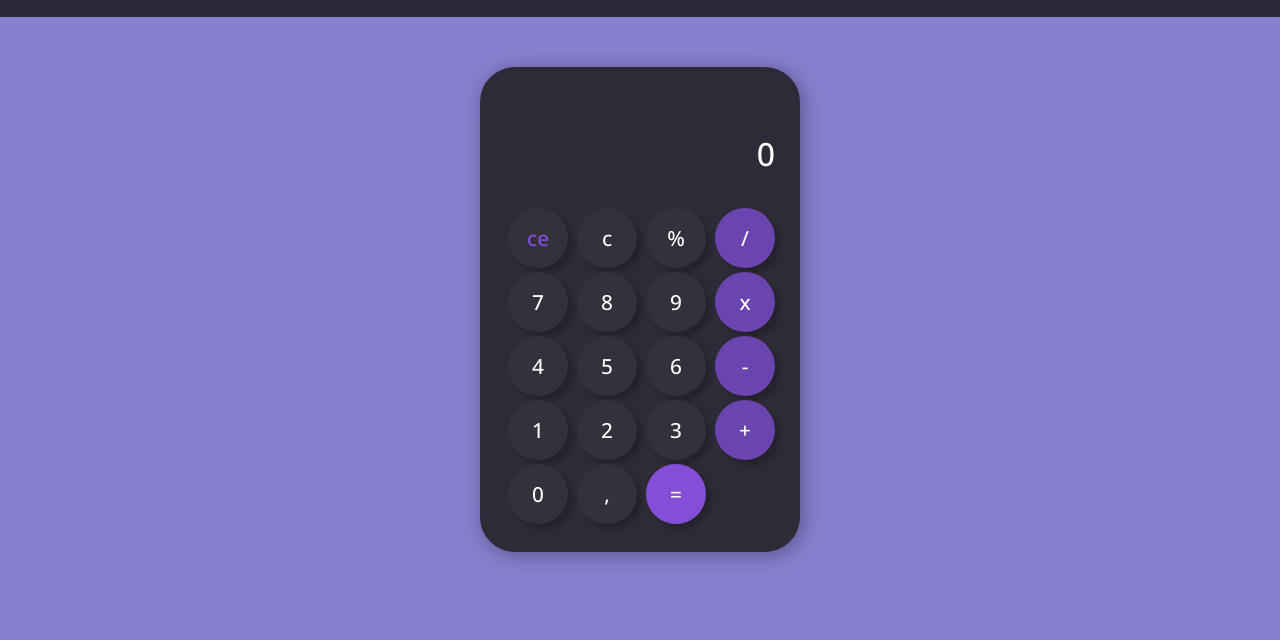
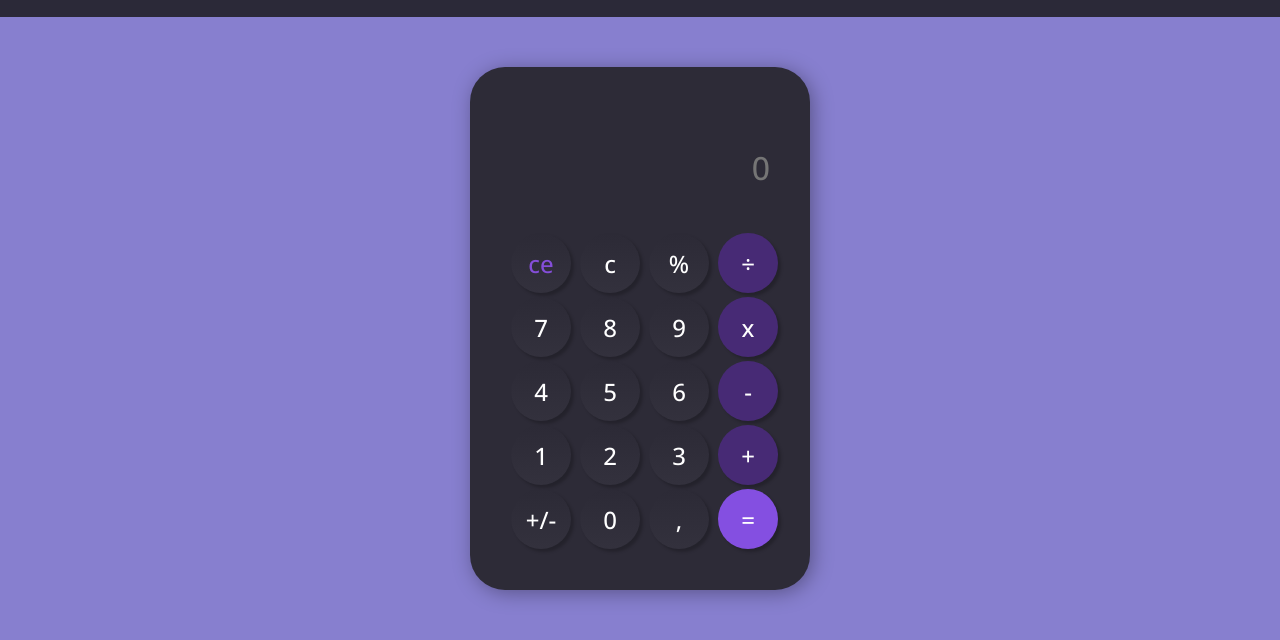
Before and after one commit to SoaresLeonardo/calculator-js, a plain HTML site: page index.html in a window 1280 px wide. Shown: the part 56-696 px from the top of the page. Drawn offline with nearby package versions, Linux system fonts and the light colour scheme.

Commit message:
finalizada

```diff
--- a/assets/css/style.css
+++ b/assets/css/style.css
@@ -17,17 +17,16 @@ button {
   width: 60px;
   margin-right: 5px;
   height: 60px;
-  background-color: #34313d;
-  box-shadow: 5px 5px 5px #00000036;
+  box-shadow: 3px 3px 3px #00000036;
   color: #fff;
-  font-size: 1.3rem;
-  transition: 0.2s;
+  font-size: 1.5rem;
+  outline: none;
+  cursor: pointer;
 }
 
-button:hover:not(.method, .equal) {
-    background-color: #0000000e;
+button:not(.method) {
+  background-image: linear-gradient(to top, #33313d, #2c2a36);
 }
-
 
 body {
   background-color: var(--backgroundColor);
@@ -35,28 +34,23 @@ body {
 
 .calculator-container {
   background-color: var(--backgroundCalculatorContainer);
-  max-width: 320px;
+  max-width: 340px;
   margin: 50px auto;
-  padding: 25px;
+  padding: 38px;
   border-radius: 35px;
   box-shadow: 3px 3px 20px #00000056;
 }
 
 .method {
-  background-color: #6a44af;
+  background-color: #472a75;
 }
 
 .ce {
   color: #844ed8;
 }
 
-
 .equal {
-  background-color: #844ed8;
-}
-
-.method:hover {
-    background-color: #57398fc9;
+  background-color: #844fe1;
 }
 
 .header-container {
@@ -70,9 +64,12 @@ body {
 }
 
 .display {
-  color: white;
   font-size: 2rem;
   text-align: right;
-  margin-bottom: 30px;
+  margin-bottom: 40px;
   margin-top: 40px;
+  width: 100%;
+  background: none;
+  border-style: none;
+  color: white;
 }
--- a/assets/js/main.js
+++ b/assets/js/main.js
@@ -0,0 +1,54 @@
+const display = document.querySelector(".display");
+let click;
+function insert(valor) {
+  display.value += valor;
+}
+
+function button() {
+  document.addEventListener("click", (e) => {
+    const el = e.target;
+
+    if (el.classList.contains("btn-ce")) {
+      clear();
+    }
+    if (el.classList.contains("btn-c")) {
+      dell();
+    }
+    if (el.classList.contains("btn-result")) {
+      equal();
+    }
+    if (el.classList.contains("moreOrLess")) {
+      trocaSinal();
+    }
+  });
+}
+
+function clear() {
+  display.value = "";
+}
+
+function trocaSinal() {
+  if (Number(display.value)) {
+    display.value = display.value * -1;
+  }
+}
+
+function dell() {
+  display.value = display.value.slice(0, -1);
+}
+
+function equal() {
+  let equal = display;
+  try {
+    if (!equal.value) {
+      alert("Error");
+      return;
+    }
+    equal.value = eval(equal.value);
+  } catch {
+    alert("Error");
+    display.value = "";
+  }
+}
+
+button();
--- a/index.html
+++ b/index.html
@@ -18,36 +18,37 @@
             <span>Calculadora</span>
         </div>
         <div class="calculator-container">
-            <div class="display"><span>0</span></div>
+            <input type="text" placeholder="0" class="display">
             <table>
                 <tr>
-                    <td><button class="btn ce">ce</button></td>
-                    <td><button class="btn c">c</button></td>
-                    <td><button class="btn percentage ">%</button></td>
-                    <td><button class="btn division method">/</button></td>
+                    <td><button class="btn-ce ce">ce</button></td>
+                    <td><button class="btn-c">c</button></td>
+                    <td><button class="btn-num" onclick="insert('%')">%</button></td>
+                    <td><button class="btn-num method" onclick="insert('/')">÷</button></td>
                 </tr>
                 <tr>
-                    <td><button class="btn num">7</button></td>
-                    <td><button class="btn num">8</button></td>
-                    <td><button class="btn num">9</button></td>
-                    <td><button class="btn multiplication method">x</button></td>
+                    <td><button class="btn-num" onclick="insert(7)">7</button></td>
+                    <td><button class="btn-num" onclick="insert(8)">8</button></td>
+                    <td><button class="btn-num" onclick="insert(9)">9</button></td>
+                    <td><button class="btn-num method" onclick="insert('*')">x</button></td>
                 </tr>
                 <tr>
-                    <td><button class="btn num">4</button></td>
-                    <td><button class="btn num">5</button></td>
-                    <td><button class="btn num">6</button></td>
-                    <td><button class="btn subtraction method">-</button></td>
+                    <td><button class="btn-num" onclick="insert(4)">4</button></td>
+                    <td><button class="btn-num" onclick="insert(5)">5</button></td>
+                    <td><button class="btn-num" onclick="insert(6)">6</button></td>
+                    <td><button class="btn-num method" onclick="insert('-')">-</button></td>
                 </tr>
                 <tr>
-                    <td><button class="btn num">1</button></td>
-                    <td><button class="btn num">2</button></td>
-                    <td><button class="btn num">3</button></td>
-                    <td><button class="btn addition method">+</button></td>
+                    <td><button class="btn-num" onclick="insert(1)">1</button></td>
+                    <td><button class="btn-num" onclick="insert(2)">2</button></td>
+                    <td><button class="btn-num" onclick="insert(3)">3</button></td>
+                    <td><button class="btn-num method" onclick="insert('+')">+</button></td>
                 </tr>
                 <tr>
-                    <td><button class="btn num">0</button></td>
-                    <td><button class="btn virgula ">,</button></td>
-                    <td><button class="btn equal method">=</button></td>
+                    <td><button class="btn-num moreOrLess">+/-</button></td>
+                    <td><button class="btn-num" onclick="insert(0)">0</button></td>
+                    <td><button class="btn-num" onclick="insert(',')">,</button></td>
+                    <td><button class="btn-result equal method">=</button></td>
                 </tr>
             </table>
         </div>
```
